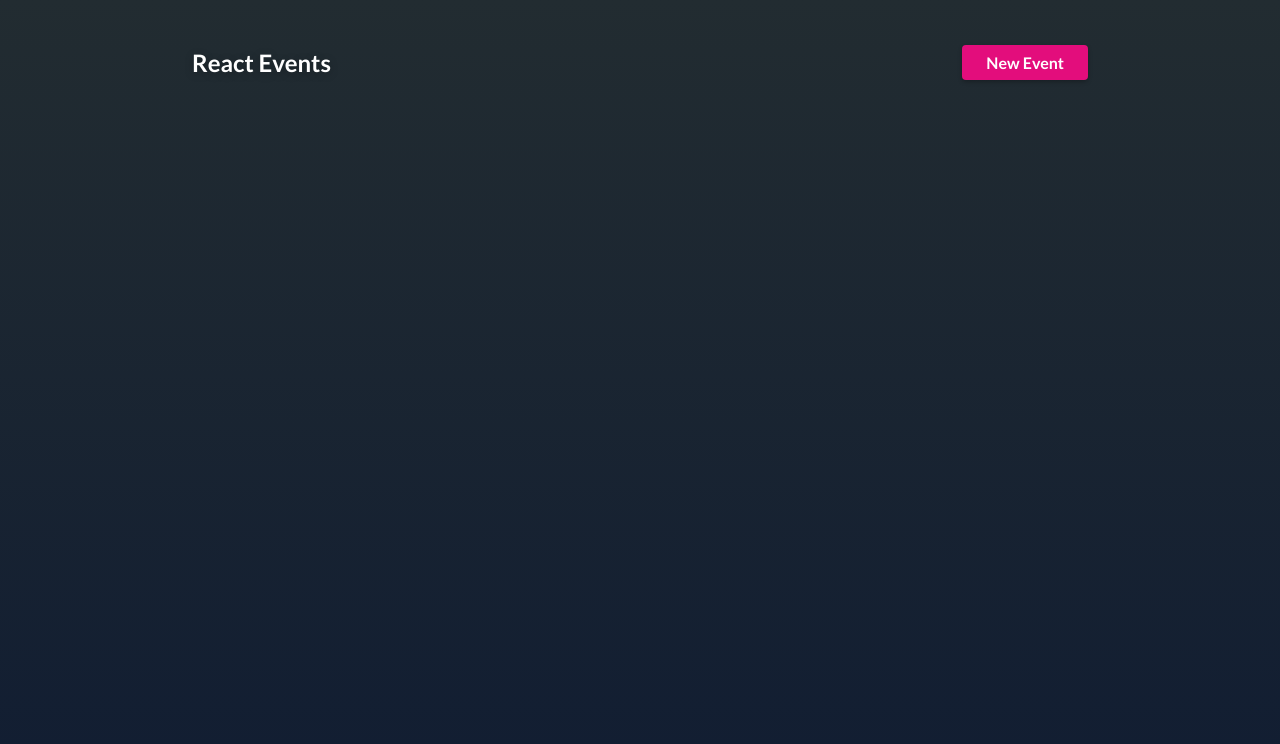
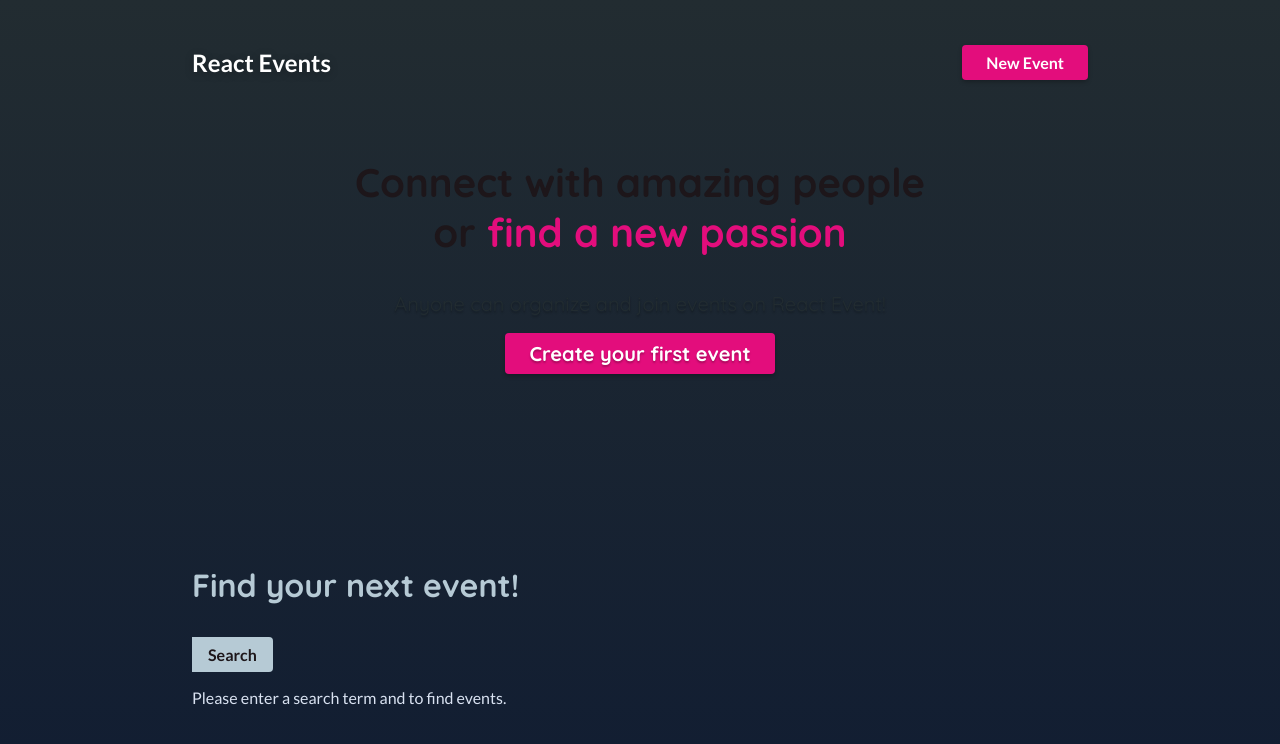
Before and after one commit to fatmakahveci/react-ts-query, a React (Create React App) app in the folder frontend/: page /events in a window 1280 px wide. Shown: the top 744 px of the page. Built offline with nearby package versions, Linux system fonts and the light colour scheme.

Commit message:
Initial commit

```diff
--- a/frontend/src/app/App.tsx
+++ b/frontend/src/app/App.tsx
@@ -1,3 +1,5 @@
+"use client";
+
 import {
 	Navigate,
 	RouterProvider,
--- a/frontend/src/app/components/Events/EventDetails.tsx
+++ b/frontend/src/app/components/Events/EventDetails.tsx
@@ -1,3 +1,5 @@
+"use client";
+
 import { Link, Outlet } from "react-router-dom";
 
 import Header from "../Header";
--- a/frontend/src/app/components/Events/EventItem.tsx
+++ b/frontend/src/app/components/Events/EventItem.tsx
@@ -1,3 +1,5 @@
+"use client";
+
 import { Link } from "react-router-dom";
 
 const EventItem = (event: any): JSX.Element => {
--- a/frontend/src/app/components/Events/Events.tsx
+++ b/frontend/src/app/components/Events/Events.tsx
@@ -1,3 +1,5 @@
+"use client";
+
 import { Link, Outlet } from "react-router-dom";
 
 import Header from "../Header";
@@ -14,11 +16,11 @@ const Events = (): JSX.Element => {
 					New Event
 				</Link>
 			</Header>
-			{/* <main>
+			<main>
 				<EventsIntroSection />
-				<NewEventsSection />
+				{/* <NewEventsSection /> */}
 				<FindEventSection />
-			</main> */}
+			</main>
 		</>
 	);
 };
--- a/frontend/src/app/components/Events/EventsIntroSection.tsx
+++ b/frontend/src/app/components/Events/EventsIntroSection.tsx
@@ -1,20 +1,15 @@
+"use client";
+
 import { Link } from "react-router-dom";
 
-// import meetupImg from "../../assets/meetup.jpg";
+// import meetupImg from "../../../assets/meetup.jpg";
 
 const EventsIntroSection = (): JSX.Element => {
 	return (
-		<></>
-			);
-};
-
-export default EventsIntroSection;
-
-
-{/* <section
+		<section
 			className="content-section"
 			id="overview-section"
-			style={{ backgroundImage: `url(${meetupImg})` }}
+			// style={{ backgroundImage: `url(${meetupImg})` }}
 		>
 			<h2>
 				Connect with amazing people <br />
@@ -26,4 +21,8 @@ export default EventsIntroSection;
 					Create your first event
 				</Link>
 			</p>
-		</section> */}
+		</section>
+	);
+};
+
+export default EventsIntroSection;
--- a/frontend/src/app/components/Events/FindEventSection.tsx
+++ b/frontend/src/app/components/Events/FindEventSection.tsx
@@ -1,30 +1,26 @@
-import { useRef } from "react";
+"use client";
+
+// import { useRef } from "react";
 
 const FindEventSection = (): JSX.Element => {
-	return <></>
-	}
+	// const searchElement = useRef();
+
+	const handleSubmit = (event: any) => {
+		event.preventDefault();
+	};
+
+	return (
+		<section className="content-section" id="all-events-section">
+			<header>
+				<h2>Find your next event!</h2>
+				<form onSubmit={handleSubmit} id="search-form">
+
+					<button>Search</button>
+				</form>
+			</header>
+			<p>Please enter a search term and to find events.</p>
+		</section>
+	);
+};
 
 export default FindEventSection;
-
-// const searchElement = useRef();
-
-// 	function handleSubmit(event) {
-// 		event.preventDefault();
-// 	}
-
-// 	return (
-// 		<section className="content-section" id="all-events-section">
-// 			<header>
-// 				<h2>Find your next event!</h2>
-// 				<form onSubmit={handleSubmit} id="search-form">
-// 					<input
-// 						type="search"
-// 						placeholder="Search events"
-// 						ref={searchElement}
-// 					/>
-// 					<button>Search</button>
-// 				</form>
-// 			</header>
-// 			<p>Please enter a search term and to find events.</p>
-// 		</section>
-// 	);
--- a/frontend/src/app/components/UI/ErrorBlock.tsx
+++ b/frontend/src/app/components/UI/ErrorBlock.tsx
@@ -1,3 +1,5 @@
+"use client";
+
 const ErrorBlock = (title: string, message: string): JSX.Element => {
 	return (
 		<div className="error-block">
```
Also changed, not shown: frontend/src/app/components/Events/NewEventsSection.tsx (+15 -16 lines), 7 other files (tests, documents, lock files or other folders).
